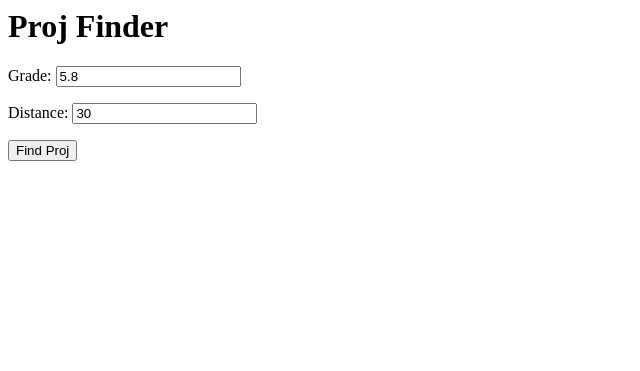
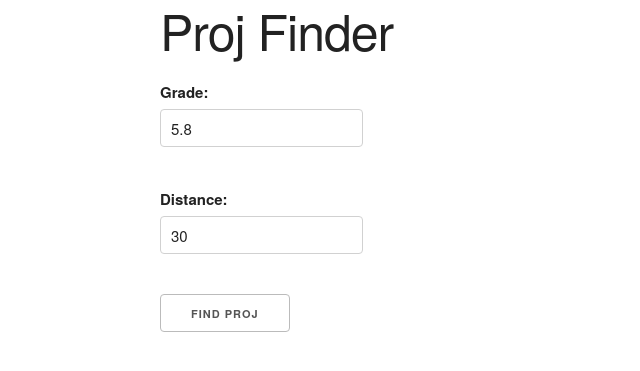
Before and after one commit to brleinad/proj-finder-app, a Django app: template templates/projfinder.html in a window 1280 px wide. Shown: the top 371 px of the page, without its empty margins (0-640 px from the left). Run offline with Django 3.2, Linux system fonts and the light colour scheme; the template is opened without the code that fills it: values that come from a table or form of the project are taken from there, others are empty.

Commit message:
trying out location and statics on Heroku

```diff
--- a/projfinder/models.py
+++ b/projfinder/models.py
@@ -88,6 +88,7 @@ class ProjFinder(models.Model):
         ## Getting the location based on the IP address.
         ip_address = self.get_client_ip(request)
         self.location.get_location(ip_address)
+        #self.location.get_location()
         print('Your location is set to:')
         self.location.print_location()
 
--- a/templates/base.html
+++ b/templates/base.html
@@ -2,13 +2,11 @@
 <html>
    <head>
       <title>Proj Finder</title>
-      <!--
       <link href="{% static 'css/normalize.css' %}" rel="stylesheet">
       <link href="{% static 'css/skeleton.css' %}" rel="stylesheet">
-      -->
    </head>
    <body>
-      <div>
+      <div class="container">
       {% block content %}
       {% endblock %}
       </div>
--- a/templates/projfinder.html
+++ b/templates/projfinder.html
@@ -4,16 +4,18 @@
 
 <h1>Proj Finder</h1>
 
-<form method="post">
-   {% csrf_token %}
-   {{ form.as_p }}
-   <button type="submit">Find Proj</button>
-</form>
+<div class="row">
+   <form method="post">
+      {% csrf_token %}
+      {{ form.as_p }}
+      <button type="submit">Find Proj</button>
+   </form>
+</div>
 <!--<p>Your location is set to  location.-->
 
 {% for route in routes %}
 
-<div>
+<div class="row">
    <div class="card">
       <ul>
          <li>Route Name:    {{ route.name  }}</li>
```
